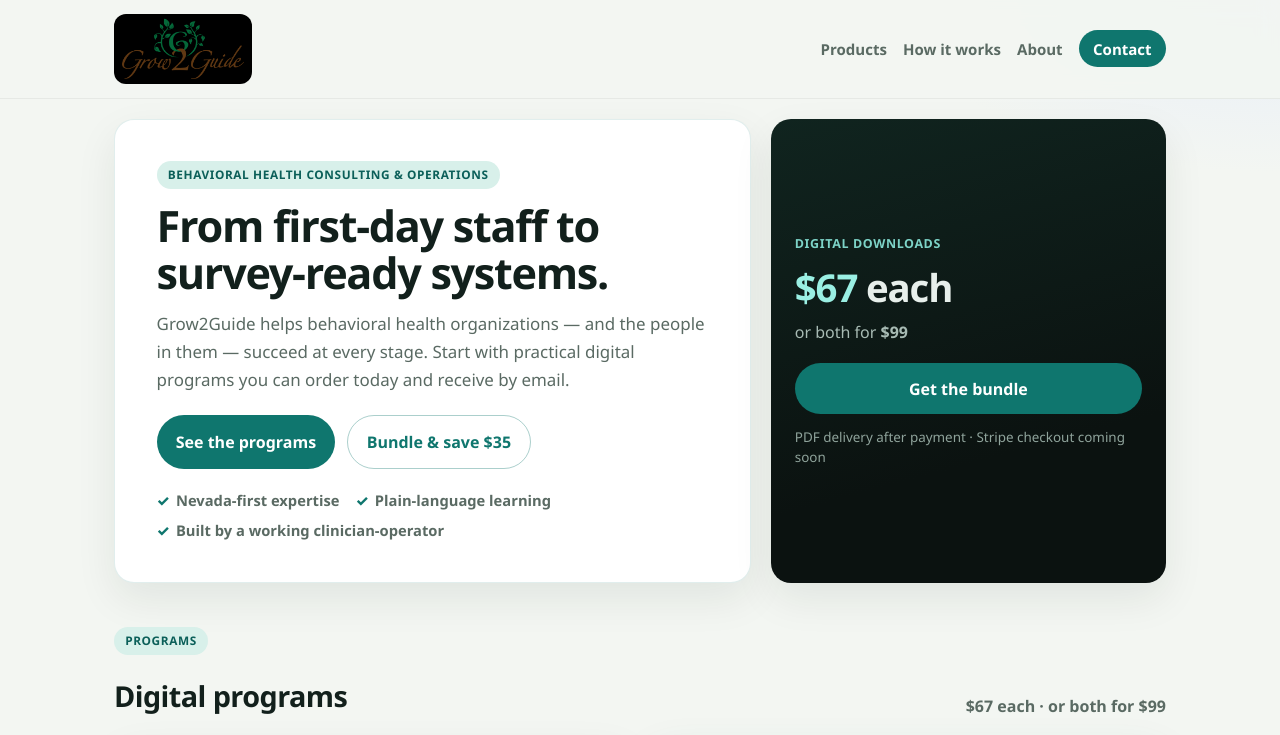
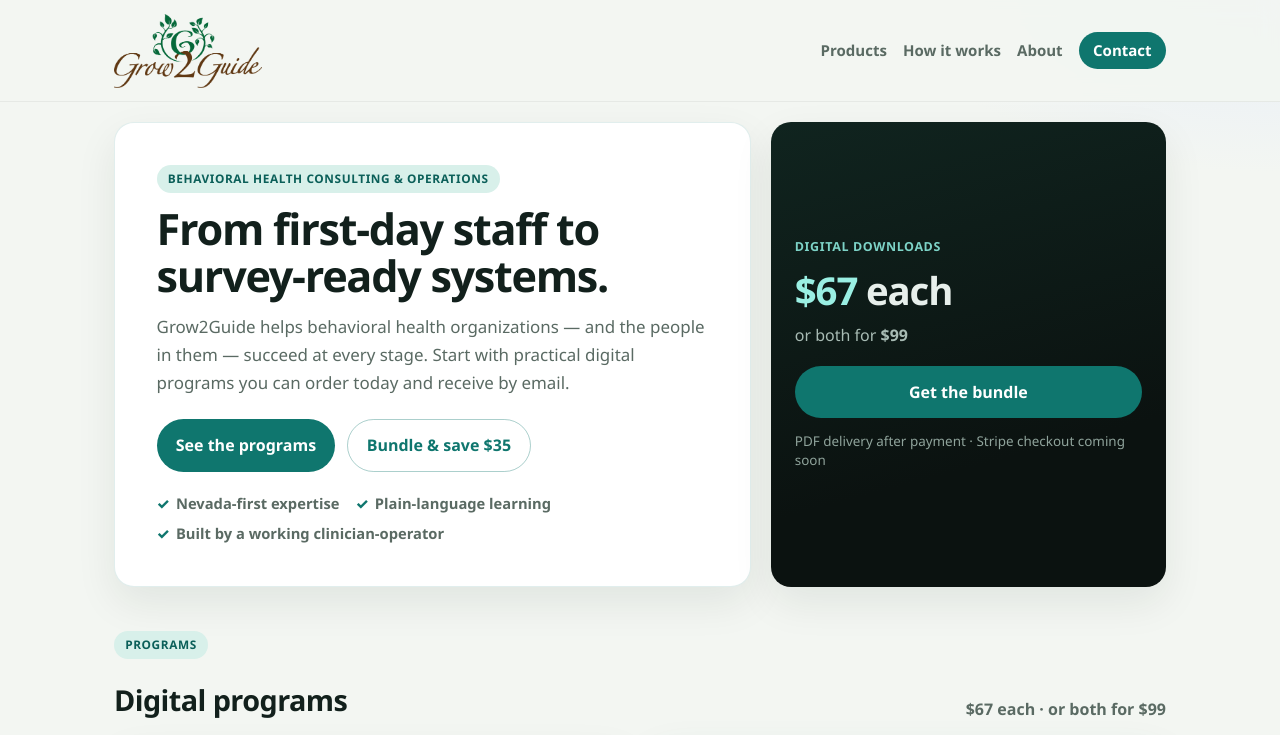
Before and after one commit to Kompweb/Grow2Guide, a plain HTML site: page index.html in a window 1280 px wide. Shown: the top 735 px of the page. Drawn offline with Linux system fonts and the light colour scheme.

Commit message:
fix: remove black box behind header logo

```diff
--- a/styles.css
+++ b/styles.css
@@ -63,10 +63,11 @@ a:focus-visible, .button:focus-visible {
 }
 .brand { text-decoration: none; }
 .logo {
-  width: 138px;
-  background: #000;
-  border-radius: 12px;
-  padding: 0.3rem 0.5rem;
+  width: 148px;
+  height: auto;
+  background: transparent;
+  border-radius: 0;
+  padding: 0;
 }
 nav {
   display: flex;
```
